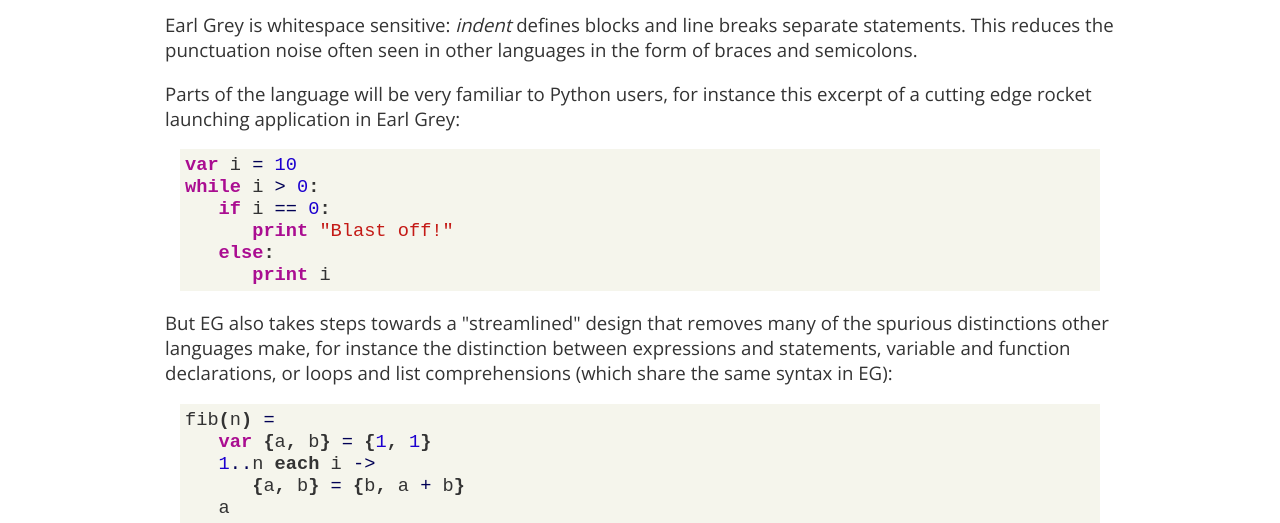
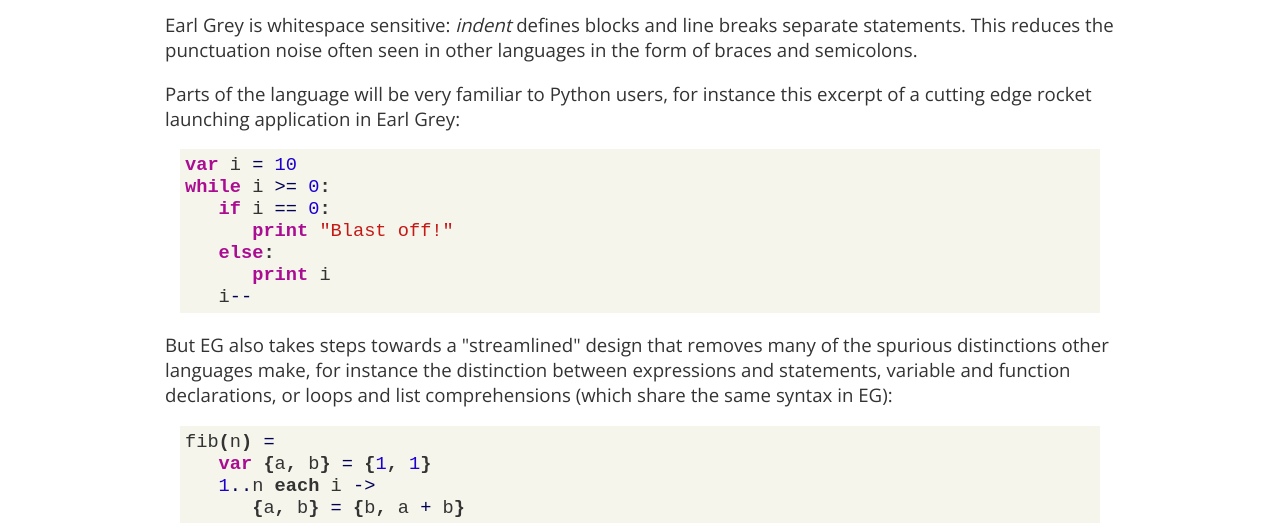
Before and after one commit to breuleux/earl-grey, a plain HTML site: page index.html in a window 1280 px wide. Shown: the part 566-1089 px from the top of the page. Drawn offline with nearby package versions, Linux system fonts and the light colour scheme; a web font is replaced by a local one.

Commit message:
fixed while loop

```diff
--- a/index.html
+++ b/index.html
@@ -56,11 +56,12 @@ instance this excerpt of a cutting edge rocket launching application
 in Earl Grey:</p>
 
 <pre class="hl"><span class="hljs-keyword">var </span>i <span class="hljs-operator">=</span> <span class="hljs-number">10</span>
-<span class="hljs-keyword">while </span>i <span class="hljs-operator">&gt;</span> <span class="hljs-number">0</span><span class="hljs-punctuation">:</span>
+<span class="hljs-keyword">while </span>i <span class="hljs-operator">&gt;=</span> <span class="hljs-number">0</span><span class="hljs-punctuation">:</span>
    <span class="hljs-keyword">if </span>i <span class="hljs-operator">=</span><span class="hljs-operator">=</span> <span class="hljs-number">0</span><span class="hljs-punctuation">:</span>
       <span class="hljs-keyword">print </span><span class="hljs-string">"Blast off!"</span>
    <span class="hljs-keyword">else</span><span class="hljs-punctuation">:</span>
-      <span class="hljs-keyword">print </span>i</pre>
+      <span class="hljs-keyword">print </span>i
+   i<span class="hljs-operator">--</span></pre>
 
 <p>But EG also takes steps towards a "streamlined" design that removes
 many of the spurious distinctions other languages make, for instance
```
